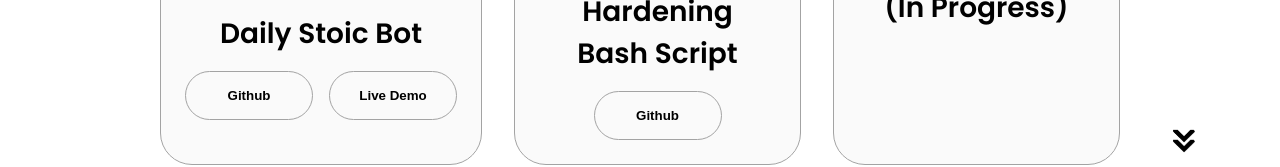
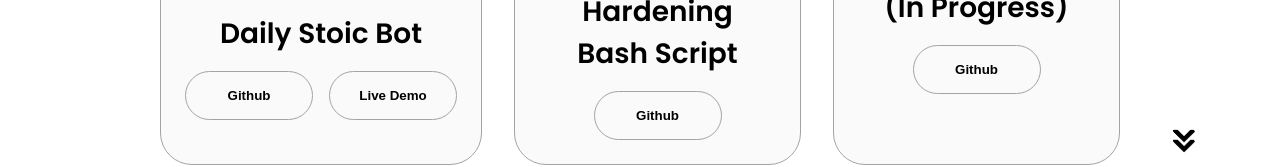
Before and after one commit to amchelapurath2023/amchelapurath.github.io, a website: page index.html in a window 1280 px wide. Shown: the part 3011-3178 px from the top of the page. Drawn offline with nearby package versions, Linux system fonts and the light colour scheme.

Commit message:
Project 3
update for project 3

```diff
--- a/index.html
+++ b/index.html
@@ -387,6 +387,12 @@
                 />
             </div>
             <h2 class="experience-sub-title project-title">Full Stack SouthWest auto check-in &#40;In Progress&#41;</h2>
+            <div class="btn-container">
+              <button
+              class="btn btn-color-2 project-btn" onclick="location.href='https://github.com/amchelapurath2023/SouthWestAutoCheckIn'">
+              Github
+          </button>
+          </div>
         </div>
         <img
         src = "./assets/arrow.png"
```
